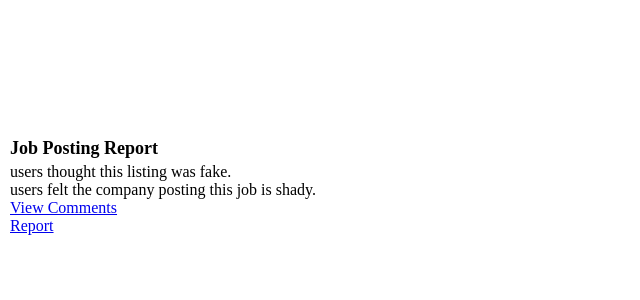
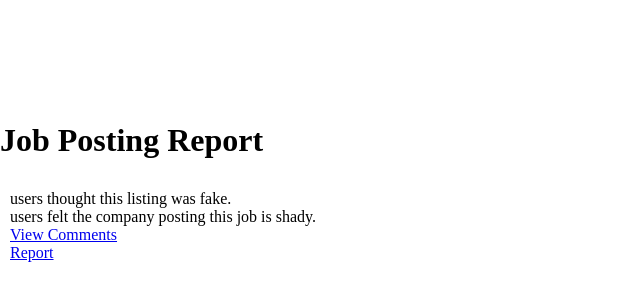
Before and after one commit to ncolebank12/job-posting-report, a React (Vite) app: page /comments in a window 1280 px wide. Shown: the part 214-514 px from the top of the page, without its empty margins (0-640 px from the left). Built offline with nearby package versions, Linux system fonts and the light colour scheme.

Commit message:
added proper routing

```diff
--- a/src/App.tsx
+++ b/src/App.tsx
@@ -1,6 +1,7 @@
-import ReportForm from './components/ReportForm';
 import Home from './components/Home';
 import Comments from "./components/Comments";
+import ReportForm from "./components/ReportForm";
+import Layout from "./components/Layout";
 import {
     MemoryRouter,
     Routes,
@@ -11,9 +12,11 @@ function App() {
     return (
         <MemoryRouter>
             <Routes>
-                <Route path="/" element={<Home />} />
-                <Route path="/comments" element={<Comments />} />
-                <Route path="/report" element={<ReportForm />} />
+                <Route path="/" element={<Layout />}>
+                    <Route index element={<Home />} />
+                    <Route path="comments" element={<Comments />} />
+                    <Route path="report" element={<ReportForm />} />
+                </Route>
             </Routes>
         </MemoryRouter>
     );
--- a/src/components/Comments.tsx
+++ b/src/components/Comments.tsx
@@ -1,6 +1,6 @@
 const Comments = () => {
     return (
-        <div>Comments</div>
+        <div>Comment 1</div>
     )
 }
 
--- /dev/null
+++ b/src/components/Header.tsx
@@ -0,0 +1,18 @@
+import { useLocation, useNavigate } from "react-router-dom";
+import styles from "../styles/Header.module.css";
+
+const Header = ({ title }: { title: string }) => {
+    const location = useLocation();
+    const navigate = useNavigate();
+
+    return (
+        <header className={styles.header}>
+            {location.pathname !== '/' && (
+                <button onClick={() => navigate(-1)}>Back</button>
+            )}
+            <h1>{title}</h1>
+        </header>
+    );
+}
+
+export default Header;
--- a/src/components/Home.tsx
+++ b/src/components/Home.tsx
@@ -7,12 +7,11 @@ const Home = () => {
     const [jobPostData, setJobPostData] = useState<JobPostData>();
     return (
         <div className={styles.container}>
-            <div className={styles.header}>Job Posting Report</div>
             <div>{jobPostData?.fakeListingCount} users thought this listing was fake.</div>
             <div>{jobPostData?.shadyCompanyCount} users felt the company posting this job is shady.</div>
             <Link className={styles.viewComments} to="/comments">View Comments</Link>
             <Link className={styles.report} to="/report">Report</Link>
-        </div>
+        </div >
     )
 }
 
--- /dev/null
+++ b/src/components/Layout.tsx
@@ -0,0 +1,13 @@
+import { Outlet } from "react-router-dom";
+import Header from "./Header";
+
+const Layout = () => {
+    return (
+        <div>
+            <Header title="Job Posting Report" />
+            <Outlet />
+        </div>
+    );
+}
+
+export default Layout;
--- /dev/null
+++ b/src/styles/Header.module.css
@@ -0,0 +1,3 @@
+.header {
+    display: flex;
+}
```
